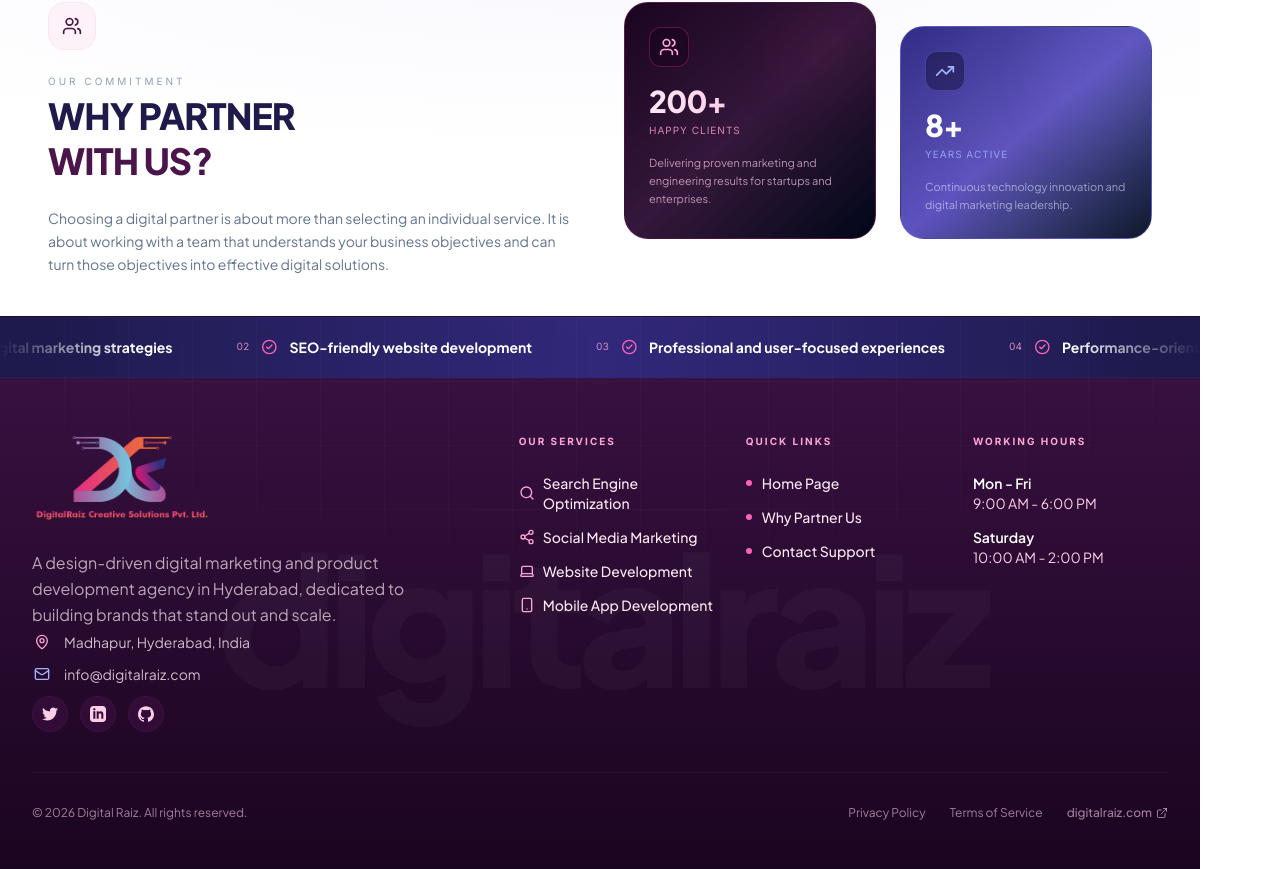
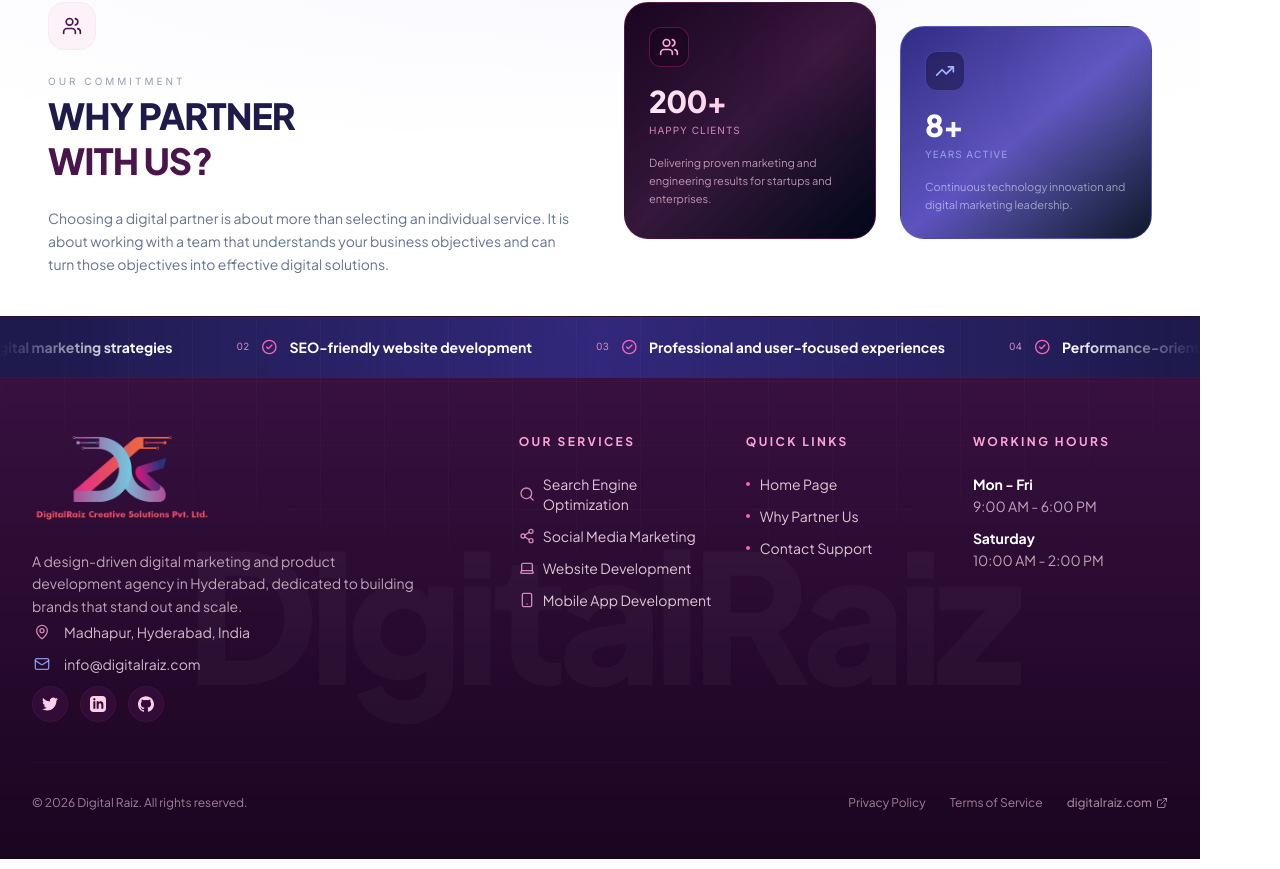
Before and after one commit to charankumardigitalraiz-max/digitalraiz-webiste, a Next.js app: page / in a window 1280 px wide. Shown: the part 3089-3958 px from the top of the page. Built offline with nearby package versions, Linux system fonts and the light colour scheme.

Commit message:
Soften footer typography weights and headers to align with the rest of the website

```diff
--- a/src/components/Footer.tsx
+++ b/src/components/Footer.tsx
@@ -65,8 +65,8 @@ export default function Footer() {
       <div className="absolute -top-40 right-1/4 w-[500px] h-[500px] rounded-full bg-pink-500/10 blur-[120px] pointer-events-none -z-10" />
 
       {/* Giant Watermark background text - behind the links */}
-      <div className="absolute top-[38%] left-0 right-0 text-[14vw] font-black text-white/[0.030] leading-none pointer-events-none select-none tracking-tighter lowercase z-0 text-center">
-        digitalraiz
+      <div className="absolute top-[38%] left-0 right-0 text-[14vw] font-black text-white/[0.030] leading-none pointer-events-none select-none tracking-tighter z-0 text-center">
+        DigitalRaiz
       </div>
 
       <div className="max-w-7xl mx-auto px-6 sm:px-8 relative z-10">
@@ -75,7 +75,7 @@ export default function Footer() {
         {/* Asymmetrical Layout Content */}
         <div className="grid grid-cols-1 lg:grid-cols-12 gap-16 lg:gap-8 mb-10">
 
-          {/* LEFT PANEL: Brand, Logo & Intro */}
+            {/* LEFT PANEL: Brand, Logo & Intro */}
           <div className="lg:col-span-5 space-y-1 lg:pr-8">
             <div className="space-y-2">
               <Image
@@ -85,7 +85,7 @@ export default function Footer() {
                 height={122}
                 className="w-full h-auto max-w-[180px] -my-8 hover:scale-[1.03] transition-transform duration-300 cursor-pointer"
               />
-              <p className="text-pink-100/70 text-sm sm:text-base font-light leading-relaxed max-w-sm">
+              <p className="text-pink-100/70 text-sm leading-relaxed max-w-sm font-normal">
                 A design-driven digital marketing and product development agency in Hyderabad, dedicated to building brands that stand out and scale.
               </p>
             </div>
@@ -94,15 +94,15 @@ export default function Footer() {
             <div className="space-y-3">
               <div className="flex items-center gap-3 group">
                 <div className="w-5 h-5 flex items-center justify-center">
-                  <MapPin className="w-4 h-4 text-pink-300" />
+                  <MapPin className="w-4 h-4 text-pink-300/80" />
                 </div>
-                <span className="text-pink-100/80 text-sm font-light">Madhapur, Hyderabad, India</span>
+                <span className="text-pink-100/80 text-sm font-normal">Madhapur, Hyderabad, India</span>
               </div>
               <div className="flex items-center gap-3 group">
                 <div className="w-5 h-5 flex items-center justify-center">
-                  <Mail className="w-4 h-4 text-indigo-300" />
+                  <Mail className="w-4 h-4 text-indigo-300/80" />
                 </div>
-                <span className="text-pink-100/80 text-sm font-light">info@digitalraiz.com</span>
+                <span className="text-pink-100/80 text-sm font-normal">info@digitalraiz.com</span>
               </div>
             </div>
 
@@ -137,17 +137,17 @@ export default function Footer() {
 
             {/* Services Link List */}
             <div className="space-y-6">
-              <h4 className="text-[10px] font-mono font-bold uppercase tracking-[0.2em] text-pink-300">Our Services</h4>
-              <ul className="space-y-3.5">
+              <h4 className="text-xs font-bold uppercase tracking-[0.2em] text-pink-300">Our Services</h4>
+              <ul className="space-y-3">
                 {services.map((svc) => {
                   const Icon = svc.icon;
                   return (
                     <li key={svc.label}>
                       <a
                         href="/services"
-                        className="group flex items-center gap-2 text-pink-100 hover:text-white transition-colors text-xs sm:text-sm font-medium"
+                        className="group flex items-center gap-2 text-pink-100/85 hover:text-white transition-colors text-sm font-normal"
                       >
-                        <Icon className="w-4 h-4 text-pink-300 group-hover:text-white transition-colors shrink-0" />
+                        <Icon className="w-4 h-4 text-pink-300/80 group-hover:text-white transition-colors shrink-0" />
                         <span>{svc.label}</span>
                       </a>
                     </li>
@@ -158,15 +158,15 @@ export default function Footer() {
 
             {/* Quick Links List */}
             <div className="space-y-6">
-              <h4 className="text-[10px] font-mono font-bold uppercase tracking-[0.2em] text-pink-300">Quick Links</h4>
-              <ul className="space-y-3.5">
+              <h4 className="text-xs font-bold uppercase tracking-[0.2em] text-pink-300">Quick Links</h4>
+              <ul className="space-y-3">
                 {quickLinks.map((link) => (
                   <li key={link.label}>
                     <a
                       href={link.href}
-                      className="group flex items-center gap-2.5 text-pink-100 hover:text-white transition-all duration-200 text-xs sm:text-sm font-medium"
+                      className="group flex items-center gap-2.5 text-pink-100/85 hover:text-white transition-all duration-200 text-sm font-normal"
                     >
-                      <span className="w-1.5 h-1.5 rounded-full bg-pink-400 group-hover:bg-white transition-colors shrink-0" />
+                      <span className="w-1 h-1 rounded-full bg-pink-400 group-hover:bg-white transition-colors shrink-0" />
                       <span>{link.label}</span>
                     </a>
                   </li>
@@ -176,15 +176,15 @@ export default function Footer() {
 
             {/* Contact Quick Details */}
             <div className="space-y-6">
-              <h4 className="text-[10px] font-mono font-bold uppercase tracking-[0.2em] text-pink-300">Working Hours</h4>
-              <div className="space-y-3.5 text-xs sm:text-sm font-light text-pink-200">
+              <h4 className="text-xs font-bold uppercase tracking-[0.2em] text-pink-300">Working Hours</h4>
+              <div className="space-y-3 text-sm font-normal text-pink-200/85">
                 <div>
-                  <p className="font-semibold text-white">Mon - Fri</p>
-                  <p>9:00 AM - 6:00 PM</p>
+                  <p className="font-bold text-white">Mon - Fri</p>
+                  <p className="mt-0.5 text-pink-100/70">9:00 AM - 6:00 PM</p>
                 </div>
                 <div>
-                  <p className="font-semibold text-white">Saturday</p>
-                  <p>10:00 AM - 2:00 PM</p>
+                  <p className="font-bold text-white">Saturday</p>
+                  <p className="mt-0.5 text-pink-100/70">10:00 AM - 2:00 PM</p>
                 </div>
               </div>
             </div>
```
